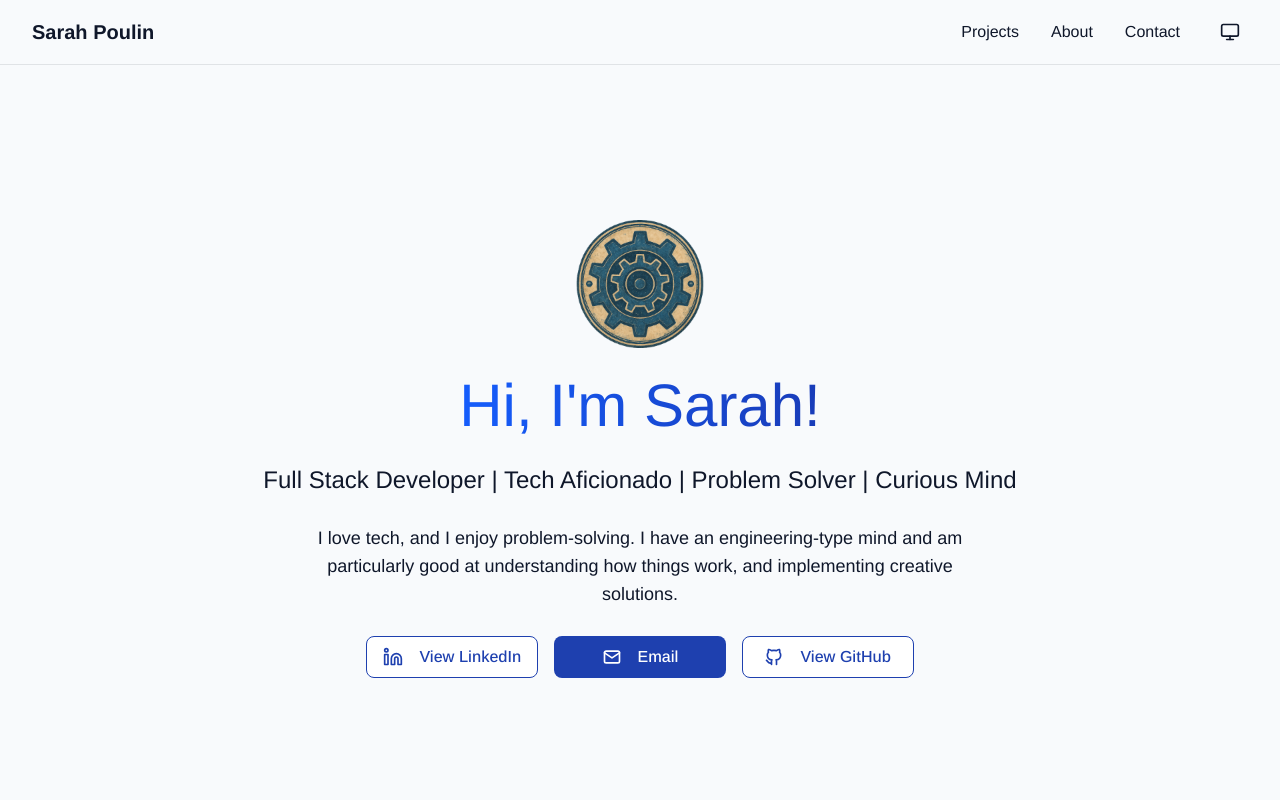
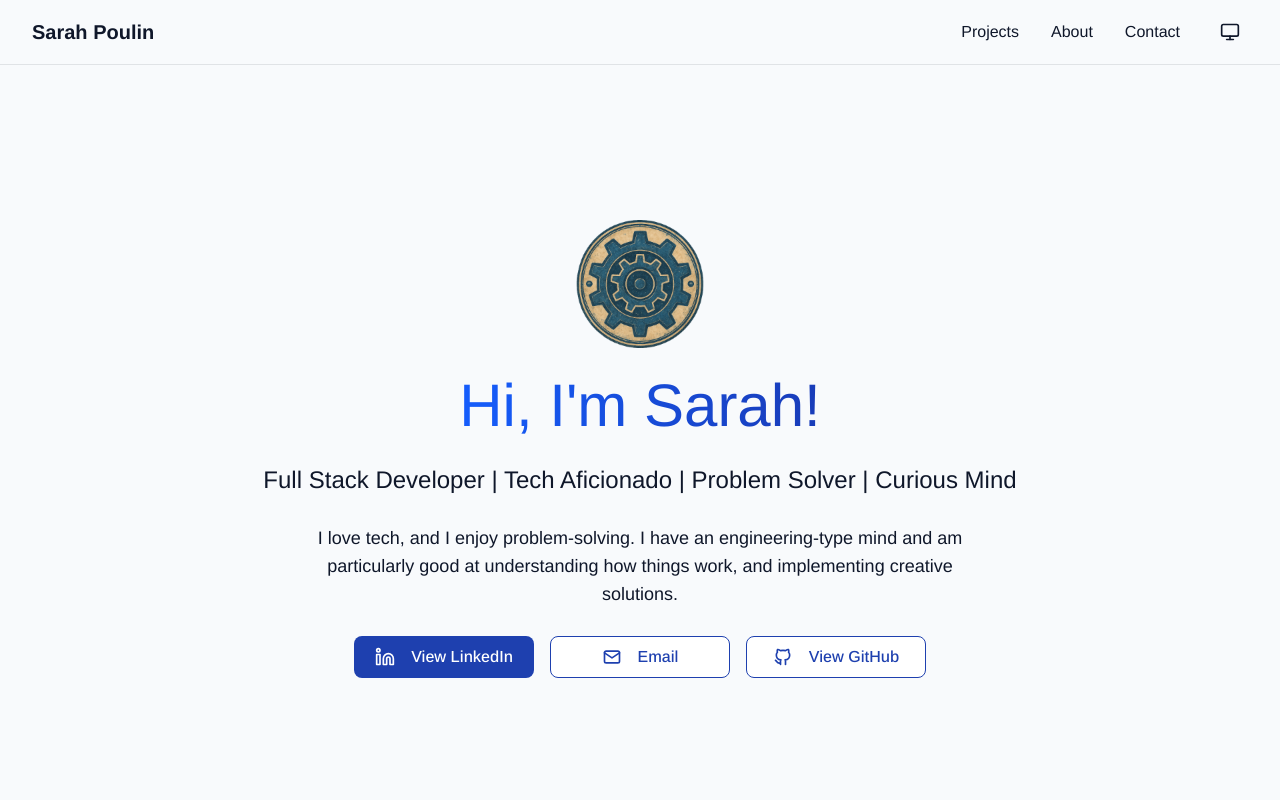
Before and after one commit to threehappypenguins/portfolio, a Next.js app: page / in a window 1280 px wide. Shown: the top 800 px of the page. Built offline with nearby package versions, Linux system fonts and the light colour scheme.

Commit message:
Fixed social buttons (dynamic resizing and wrapping)

```diff
--- a/app/globals.css
+++ b/app/globals.css
@@ -1,34 +1,34 @@
 @import "tailwindcss";
 
 :root {
-  --background: #F8FAFC;
-  --foreground: #0F172A;
-  --h1: #155DFC;
-  --h1-end: #193CB8;
+  --background: #f8fafc;
+  --foreground: #0f172a;
+  --h1: #155dfc;
+  --h1-end: #193cb8;
 
   /* Light mode button colors */
-  --button-primary-bg: #1E40AF;
+  --button-primary-bg: #1e40af;
   --button-primary-hover: #1e3a8a;
-  --button-primary-text: #FFFFFF;
-  --button-secondary-bg: #FFFFFF;
+  --button-primary-text: #ffffff;
+  --button-secondary-bg: #ffffff;
   --button-secondary-hover: #e0e3ee;
-  --button-secondary-text: #1E40AF;
-  --button-secondary-border: #1E40AF;
-  }
+  --button-secondary-text: #1e40af;
+  --button-secondary-border: #1e40af;
+}
 
 .dark {
-  --background: #0F172A;
-  --foreground: #F8FAFC;
-  --h1: #51A2FF;
-  --h1-end: #155DFC;
+  --background: #0f172a;
+  --foreground: #f8fafc;
+  --h1: #51a2ff;
+  --h1-end: #155dfc;
 
   /* Dark mode button colors */
-  --button-primary-bg: #0950C3;
+  --button-primary-bg: #0950c3;
   --button-primary-hover: #0741a3;
-  --button-primary-text: #FFFFFF;
+  --button-primary-text: #ffffff;
   --button-secondary-bg: rgba(51, 65, 85, 0.3);
   --button-secondary-hover: rgba(51, 65, 85, 0.4);
-  --button-secondary-text: #FFFFFF;
+  --button-secondary-text: #ffffff;
   --button-secondary-border: #334155;
 }
 
@@ -63,13 +63,13 @@ h1 {
 
 h2 {
   @apply text-center w-fit mx-auto text-4xl;
-  color: #3B82F6;
+  color: #3b82f6;
 }
 
-/* .social-button-group {
-  display: grid;
-  grid-auto-flow: column;
-  grid-auto-columns: 1fr;
-  width: fit-content;
-  gap: 1rem;
-} */
+.social-button-group {
+  @apply flex flex-wrap gap-4 justify-center w-full;
+}
+
+.social-button {
+  @apply min-w-45 px-4 py-2 font-medium rounded-lg transition-colors duration-200 whitespace-nowrap flex items-center justify-center gap-4;
+}
--- a/app/page.tsx
+++ b/app/page.tsx
@@ -46,18 +46,12 @@ export default function Home() {
         </p>
 
         <div className="flex flex-wrap gap-4 justify-center">
-          <div
-            className="
-              w-full
-              flex flex-col gap-4 items-stretch
-              md:grid md:grid-flow-col md:auto-cols-fr md:w-fit
-            "
-          >
+          <div className="social-button-group">
             <a
               href="https://www.linkedin.com/in/sarahpoulin/"
               target="_blank"
               rel="noopener noreferrer"
-              className="px-4 py-2 bg-button-secondary-bg border border-button-secondary-border hover:bg-button-secondary-hover text-button-secondary-text font-medium rounded-lg transition-colors duration-200 whitespace-nowrap flex items-center justify-center gap-4"
+              className="social-button bg-button-primary-bg hover:bg-button-primary-hover text-button-primary-text"
             >
               <IconBrandLinkedin size={20} />
               View LinkedIn
@@ -66,7 +60,7 @@ export default function Home() {
             <a
               href="mailto:sarah@poulinfam.com"
               target="_blank"
-              className="px-4 py-2 bg-button-primary-bg hover:bg-button-primary-hover text-button-primary-text font-medium rounded-lg transition-colors duration-200 whitespace-nowrap flex items-center justify-center gap-4"
+              className="social-button bg-button-secondary-bg border border-button-secondary-border hover:bg-button-secondary-hover text-button-secondary-text"
             >
               <IconMail size={20} />
               Email
@@ -76,7 +70,7 @@ export default function Home() {
               href="https://github.com/threehappypenguins"
               target="_blank"
               rel="noopener noreferrer"
-              className="px-4 py-2 bg-button-secondary-bg border border-button-secondary-border hover:bg-button-secondary-hover text-button-secondary-text font-medium rounded-lg transition-colors duration-200 whitespace-nowrap flex items-center justify-center gap-4"
+              className="social-button bg-button-secondary-bg border border-button-secondary-border hover:bg-button-secondary-hover text-button-secondary-text"
             >
               <IconBrandGithub size={20} />
               View GitHub
@@ -87,9 +81,7 @@ export default function Home() {
       <div className="space-y-4">
         <h2>Portfolio</h2>
 
-        <p className="text-lg text-center">
-          A timeline of my recent work and accomplishments
-        </p>
+        <p className="text-lg text-center">A timeline of my recent work and accomplishments</p>
       </div>
     </main>
   );
```
